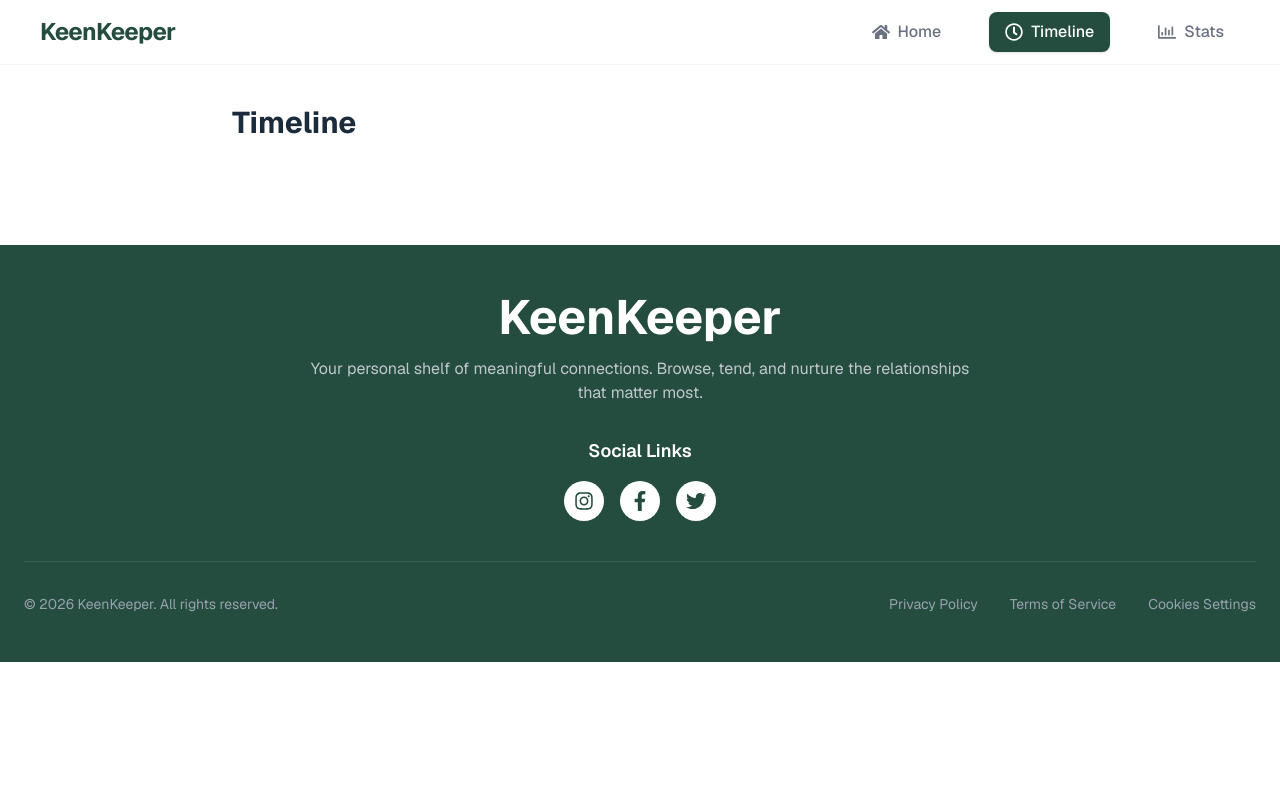
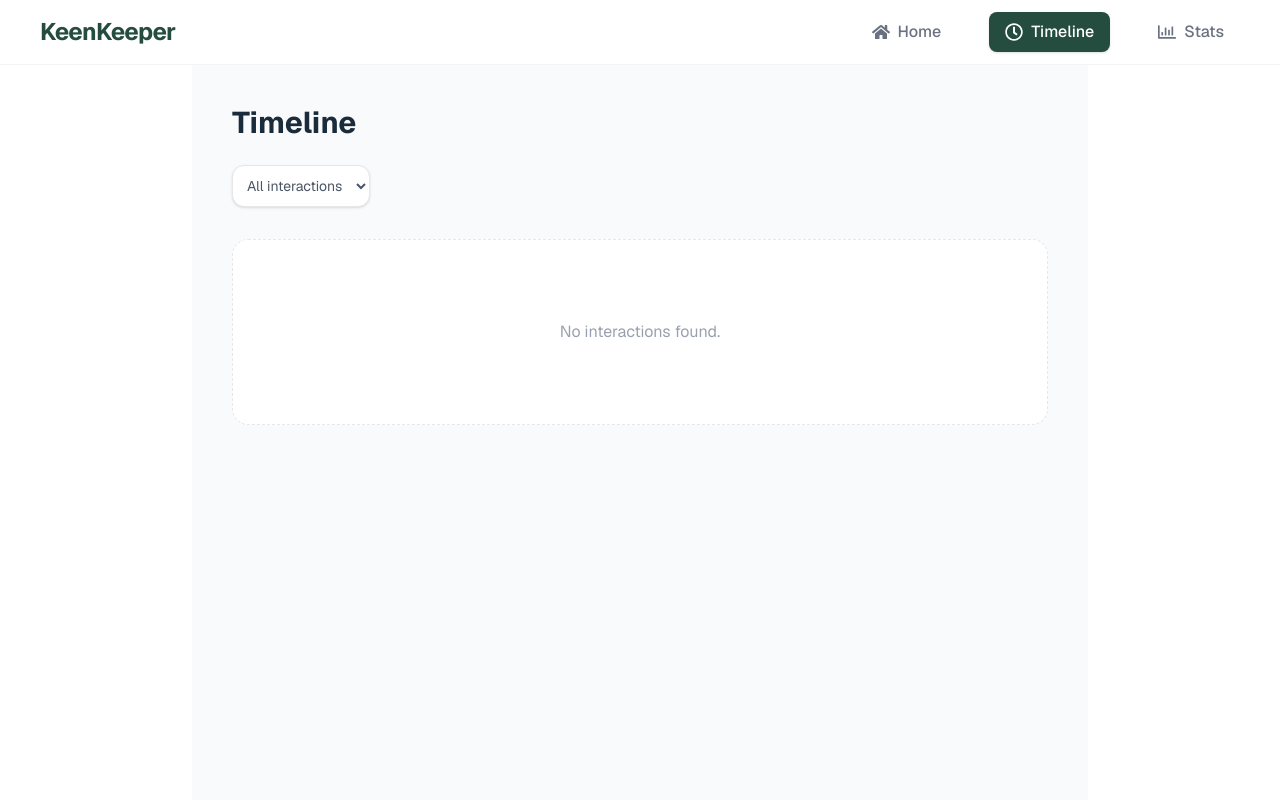
Before and after one commit to Swarna-Saha324/PH_Assignment7, a React (Vite) app: page /timeline in a window 1280 px wide. Shown: the top 800 px of the page. Built offline with nearby package versions, Linux system fonts and the light colour scheme.

Commit message:
Filter option is added

```diff
--- a/src/ulLayouts/Timeline.jsx
+++ b/src/ulLayouts/Timeline.jsx
@@ -1,35 +1,63 @@
-import React from 'react';
+import React, { useState } from 'react';
 import { useFriend } from '../context/FriendContext';
 
 const Timeline = () => {
     const { timelineEntries } = useFriend();
+
+
+    const [filter, setFilter] = useState('All');
+
+
+    const filteredEntries = timelineEntries.filter(entry => {
+        if (filter === 'All') return true;
+        return entry.type === filter;
+    });
+
     return (
-        <div className="max-w-4xl mx-auto p-10">
-            <h2 className="text-3xl font-bold mb-8 text-[#1a2b3c]">Timeline</h2>
+        <div className="max-w-4xl mx-auto p-10 bg-[#f9fafb] min-h-screen">
+            <h2 className="text-3xl font-bold mb-6 text-[#1a2b3c]">Timeline</h2>
+
+            <div className="mb-8">
+                <select
+                    value={filter}
+                    onChange={(e) => setFilter(e.target.value)}
+                    className="border border-gray-200 p-2.5 rounded-xl text-sm text-gray-600 bg-white shadow-sm focus:outline-none focus:ring-2 focus:ring-blue-500 transition-all cursor-pointer"
+                >
+                    <option value="All">All interactions</option>
+                    <option value="Call">Calls only</option>
+                    <option value="Text">Texts only</option>
+                    <option value="Video">Videos only</option>
+                </select>
+            </div>
 
             <div className="space-y-4">
-    {timelineEntries.map((item) => (
-        <div key={item.id} className="flex items-center gap-4 bg-white p-5 rounded-xl border border-gray-100 shadow-sm">
+                {filteredEntries.length > 0 ? (
+                    filteredEntries.map((item) => (
+                        <div key={item.id} className="flex items-center gap-4 bg-white p-5 rounded-xl border border-gray-100 shadow-sm hover:shadow-md transition-shadow">
+                            <div className="p-3 bg-gray-50 rounded-2xl">
 
-            {/* আইকনের বদলে ইমেজ ট্যাগ */}
-            <div className="p-2 bg-gray-50 rounded-lg">
                                 <img
                                     src={item.icon}
                                     alt={item.type}
-                    className="w-8 h-8 object-contain" // সাইজ আপনার পছন্দমতো দিন
+                                    className="w-8 h-8 object-contain"
                                 />
                             </div>
-
                             <div>
                                 <p className="text-gray-800 font-medium text-lg">
                                     <span className="font-bold">{item.type}</span> with {item.with}
                                 </p>
-                <p className="text-gray-400 text-sm">{item.date}</p>
+                                <p className="text-gray-400 text-sm font-medium">{item.date}</p>
                             </div>
                         </div>
-    ))}
+                    ))
+                ) : (
+                    <div className="text-center py-20 bg-white rounded-2xl border border-dashed border-gray-200">
+                        <p className="text-gray-400">No {filter !== 'All' ? filter.toLowerCase() : ''} interactions found.</p>
+                    </div>
+                )}
             </div>
         </div>
     );
 };
+
 export default Timeline;
```
Lines whose indentation alone changed are shown as unchanged.
